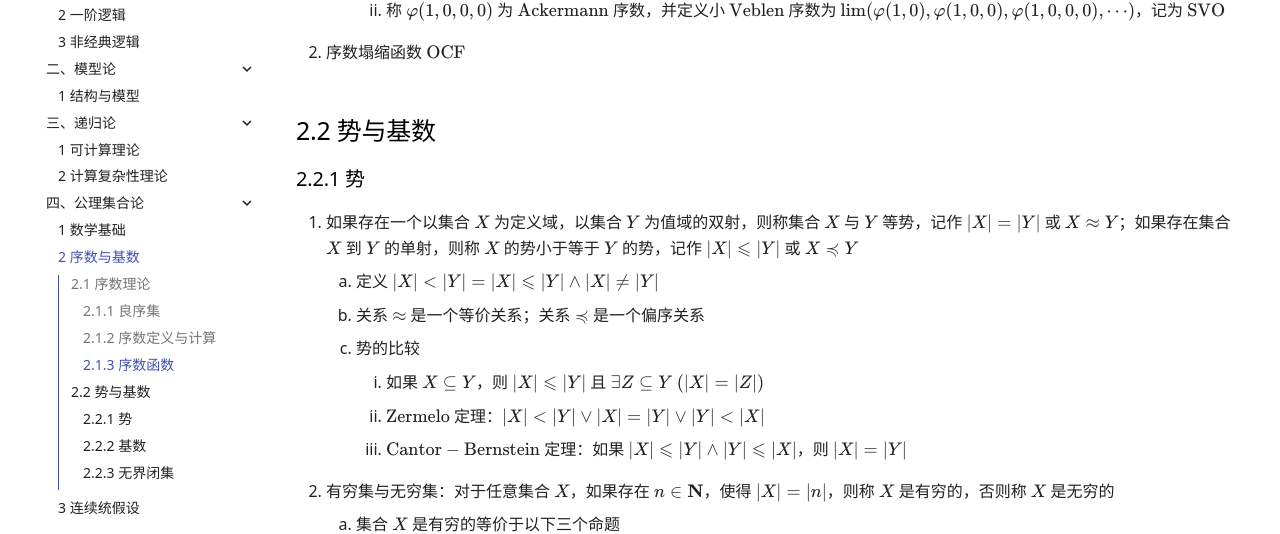
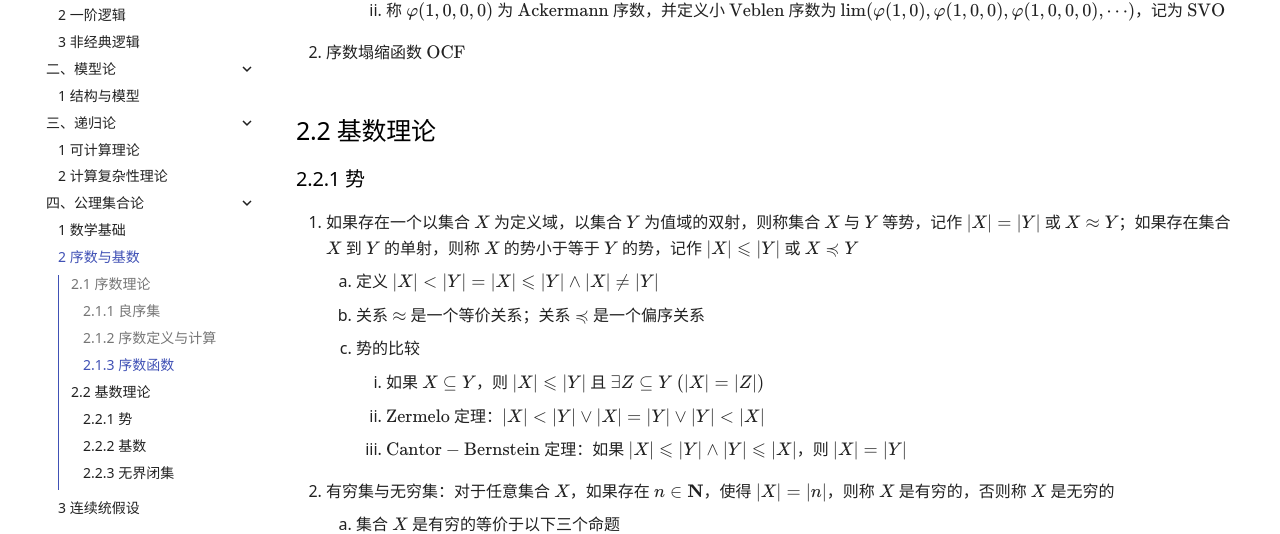
Before and after one commit to ShiinaHiiragi/note, an MkDocs documentation site: the page built from docs/logic/set/ord.md, in a window 1280 px wide and 900 px high, scrolled down 4356 px. Shown: the part 147-681 px from the top of the window. Built offline with MkDocs 1.6.1 and Material for MkDocs 9.7.7, drawn with Linux system fonts in a browser that asks for light colours; comment, search, counter and statistics services are not loaded.

Commit message:
change name

```diff
--- a/docs/logic/set/ord.md
+++ b/docs/logic/set/ord.md
@@ -193,7 +193,7 @@
 
 2. 序数塌缩函数 $\text{OCF}$
 
-## 2.2 势与基数
+## 2.2 基数理论
 ### 2.2.1 势
 1. 如果存在一个以集合 $X$ 为定义域，以集合 $Y$ 为值域的双射，则称集合 $X$ 与 $Y$ 等势，记作 $|X| = |Y|$ 或 $X \approx Y$；如果存在集合 $X$ 到 $Y$ 的单射，则称 $X$ 的势小于等于 $Y$ 的势，记作 $|X| \leqslant |Y|$ 或 $X \preccurlyeq Y$
     1. 定义 $|X| < |Y| = |X| \leqslant |Y| \wedge |X| \neq |Y|$
```
Also changed, not shown: docs/index.md (+1 -1 lines).
